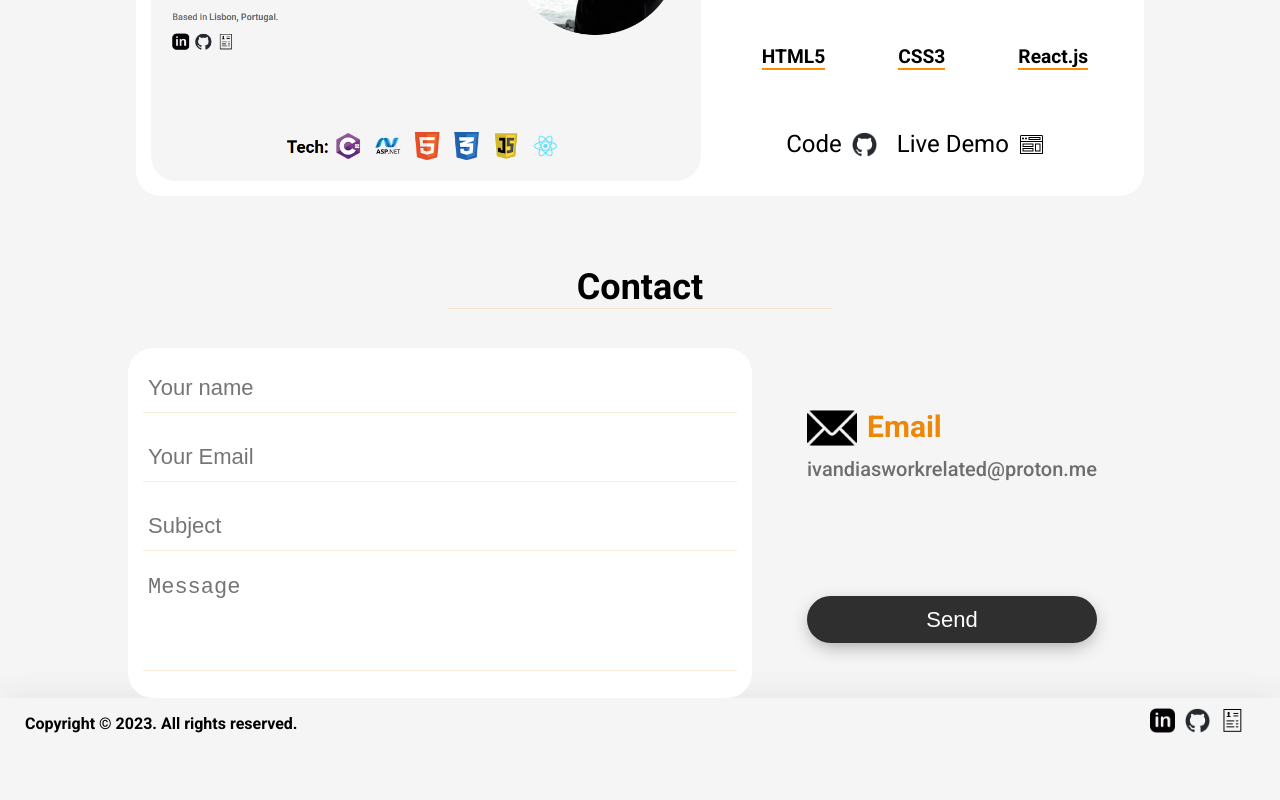
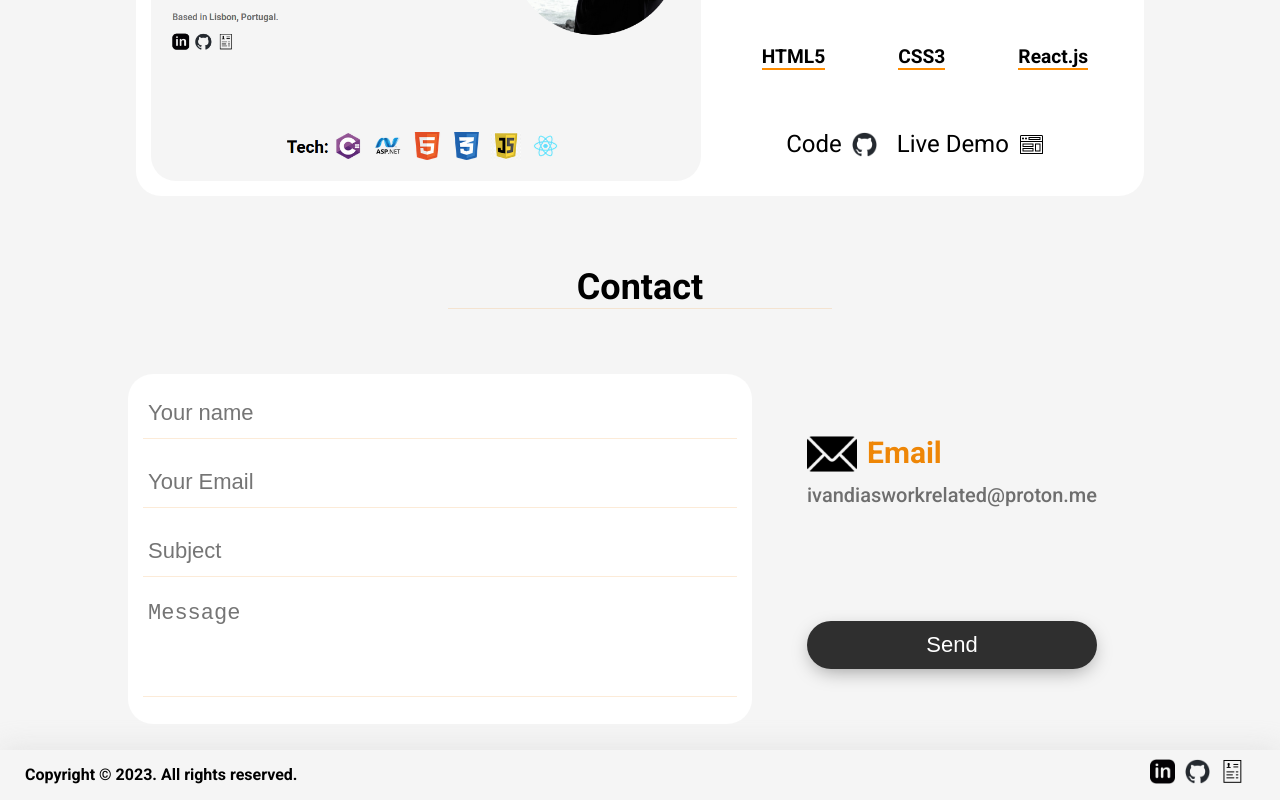
Before and after one commit to ivandiaswr/ivan-dias-portfolio, a React (Create React App) app: page / in a window 1280 px wide. Shown: the part 1337-2137 px from the top of the page. Before the commit the page ends 2085 px from the top, so only its background shows below. Built offline with nearby package versions, Linux system fonts and the light colour scheme.

Commit message:
minor change

```diff
--- a/src/components/contact/contact.css
+++ b/src/components/contact/contact.css
@@ -208,24 +208,24 @@
 @media screen and (min-width:1025px) and (max-width:1200px)   {
     /* tablet, landscape iPad, lo-res laptops ands desktops */
     .section-contact-form{
-        margin: 0 5%;
+        margin: 2% 5%;
     }
 }
 
 @media screen and (min-width:1201px) and (max-width:1390px)   {
     .section-contact-form{
-        margin: 0 10%;
+        margin: 2% 10%;
     }
 }
 @media screen and (min-width:1391px) and (max-width:1869px) {
     /* big landscape tablets, laptops, and desktops */
     .section-contact-form{
-        margin: 0 15%;
+        margin: 2% 15%;
     }
 }
 @media screen and (min-width:1870px) {
     /* big landscape tablets, laptops, and desktops */
     .section-contact-form{
-        margin: 0 25%;
+        margin: 2% 25%;
     }
 }
```
